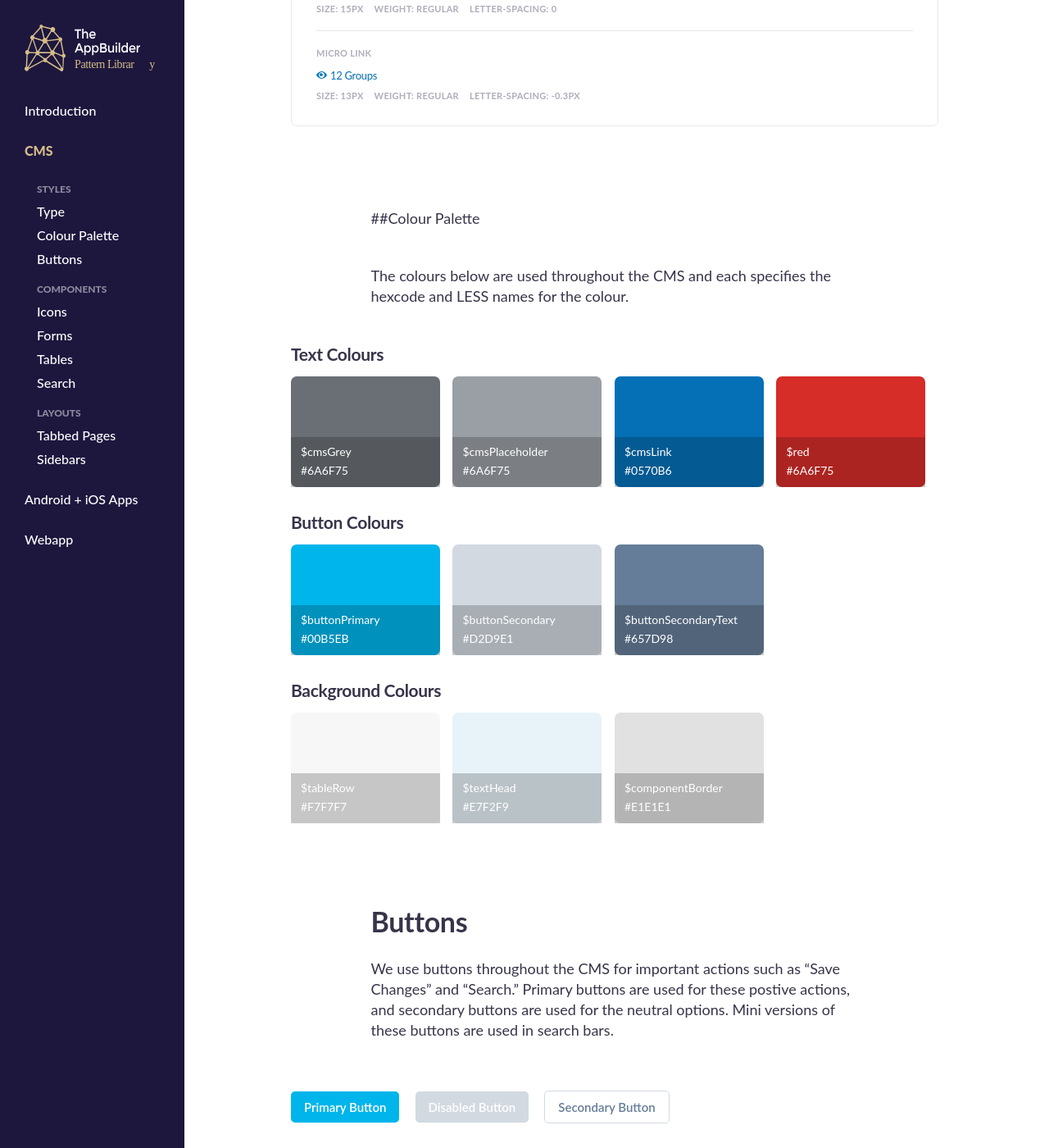
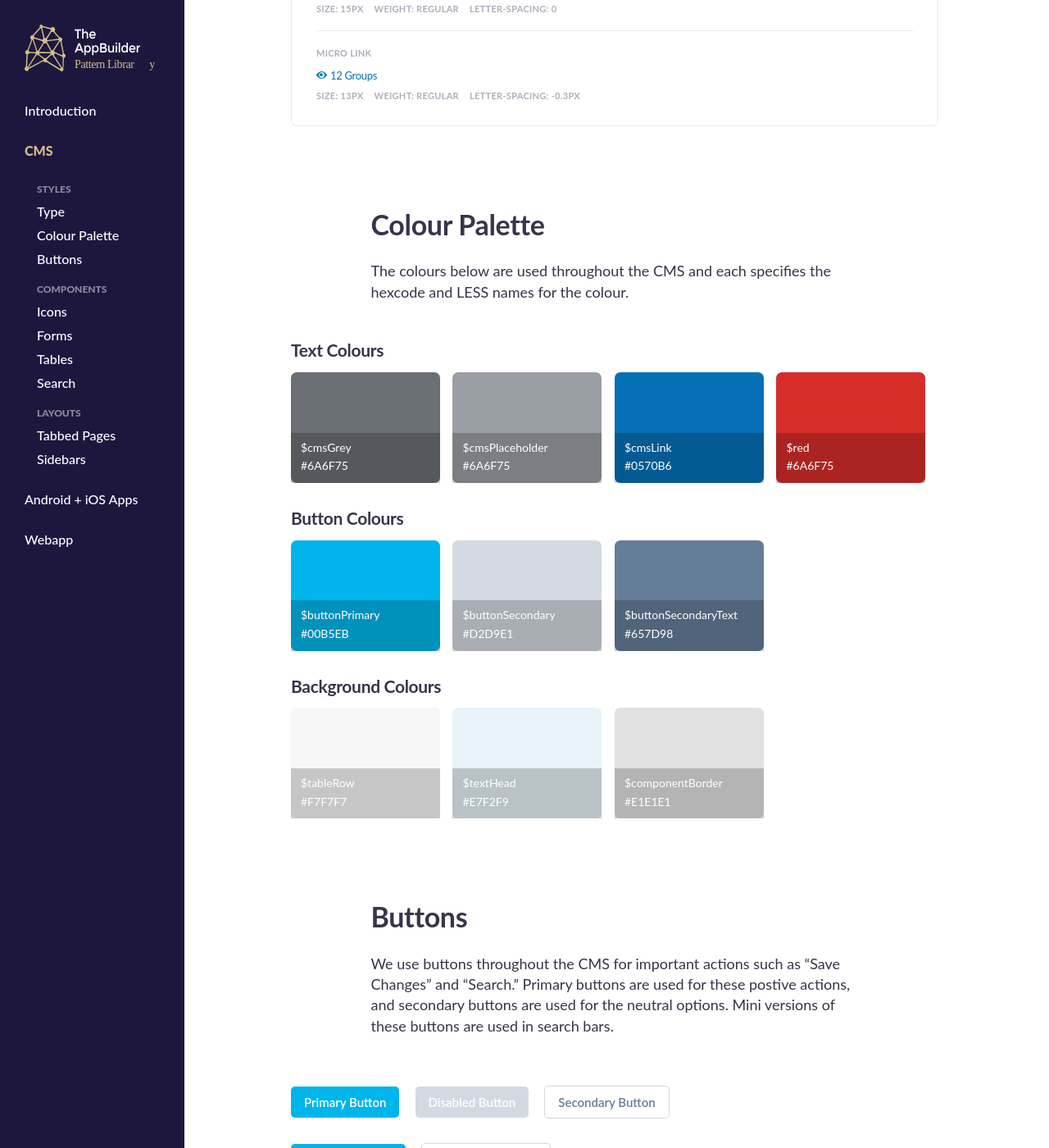
Before and after one commit to TheAppBuilderTeam/tab-pattern-library, a Jekyll site: the page built from cms/index.md, in a window 1280 px wide and 1400 px high, scrolled down 1294 px. Shown: the whole window at 82% size. Built offline with Jekyll 4.4.1, drawn with Linux system fonts in a browser that asks for light colours; some web fonts are replaced; our own code applies the rules of GitHub Pages for plain Markdown files; some of the changed text lies outside the part shown.

Commit message:
testing atom commits!

```diff
--- a/_sass/_base.scss
+++ b/_sass/_base.scss
@@ -45,21 +45,6 @@
 		}
 	}
 }
-
-.sidebar__link--title{
-	@include latoHeavy;
-	opacity: 0.5;
-	font-size: 12px;
-	color: $white;
-	text-transform: uppercase;
-	padding: 10px 0 0 0;
-	margin: 0;
-}
-
-ul.innerList{
-	padding: 0 0 10px 15px;
-}
-
 
 
 
--- a/_sass/_typography.scss
+++ b/_sass/_typography.scss
@@ -26,6 +26,7 @@
 	font-size: 34px;
 	line-height: 1.2em;
 	padding-bottom: 0.7em;
+	clear: both;
 }
 
 h3{
--- a/_sass/cms/_styles.scss
+++ b/_sass/cms/_styles.scss
@@ -141,3 +141,22 @@
 a.remove--negative{
 	background-image: url('../assets/images/remove-red.svg');
 }
+
+label{
+	@include latoBold;
+	font-size: 12px;
+	color: $buttonSecondaryText;
+	display: block;
+	text-transform: uppercase;
+	letter-spacing: 0.2px;
+	padding-bottom: 3px;
+}
+
+input[type=text], input[type=password], input[type=email], input[type=tel], textarea, select{
+	height: 34px;
+    padding: 6px 8px;
+    vertical-align: middle;
+	width: 250px;
+    border: 1px solid #ddd;
+    border-radius: 4px;
+}
--- a/cms/index.md
+++ b/cms/index.md
@@ -84,7 +84,7 @@
 
 
 <div><a id="#cms_colours"></a></div>
-##Colour Palette
+## Colour Palette
 
 The colours below are used throughout the CMS and each specifies the hexcode and LESS names for the colour.
 
@@ -190,3 +190,18 @@
 	<li class="tag">Group<a href="#" class="remove"></a></li>
 	<li class="tag tag--negative">Group with no way to access content<a href="#" class="remove remove--negative"></a></li>
 </ul>
+
+<div><a id="#cms_forms"></a></div>
+## Form Elements
+
+Some info on forms
+
+<div class="form-group">
+    <label class="" for="FirstName">First Name</label>
+     <input autocomplete="off" class="" id="FirstName" name="FirstName" placeholder="First Name" type="text" value="first" />
+</div>
+
+<div class="form-group">
+    <label class="" for="FirstName">First Name</label>
+     <input autocomplete="off" class="" id="FirstName" name="FirstName" placeholder="First Name" type="text" value="first" />
+</div>
```
